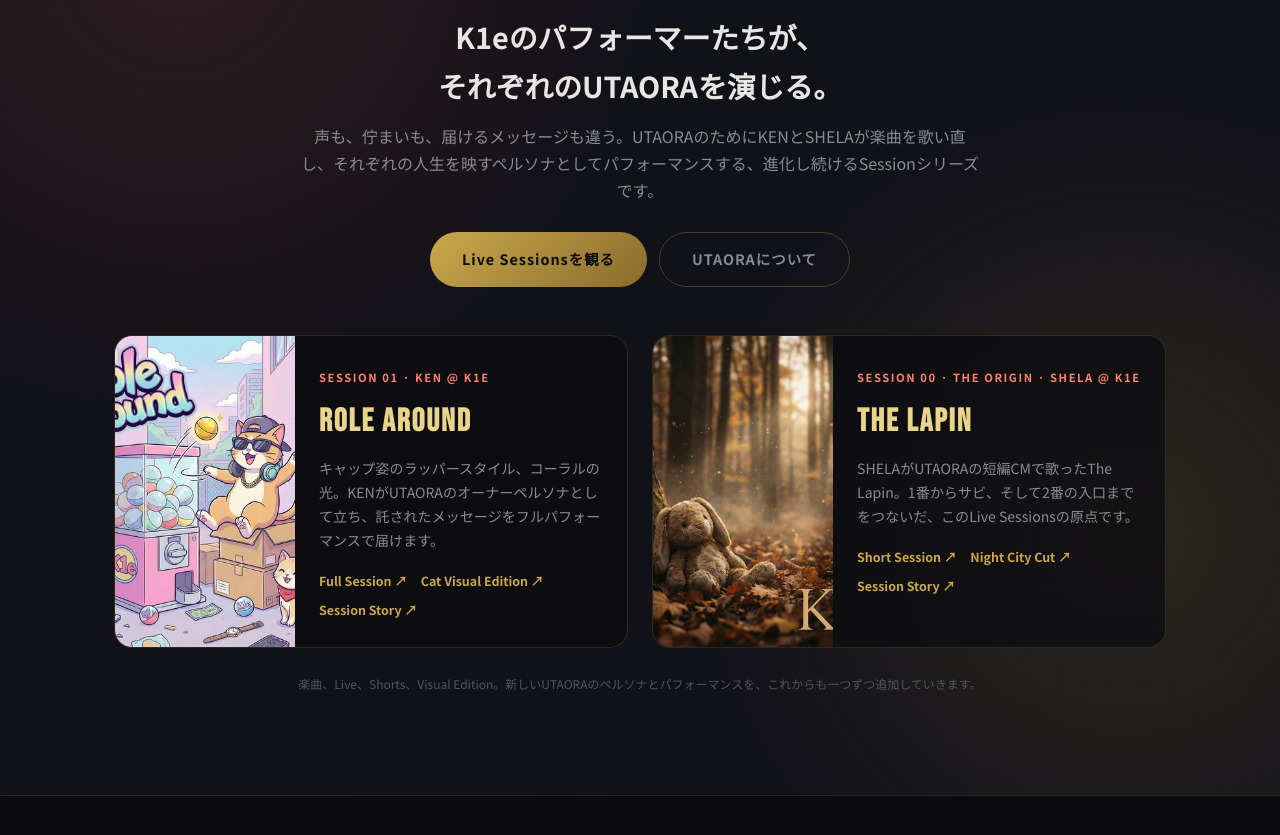
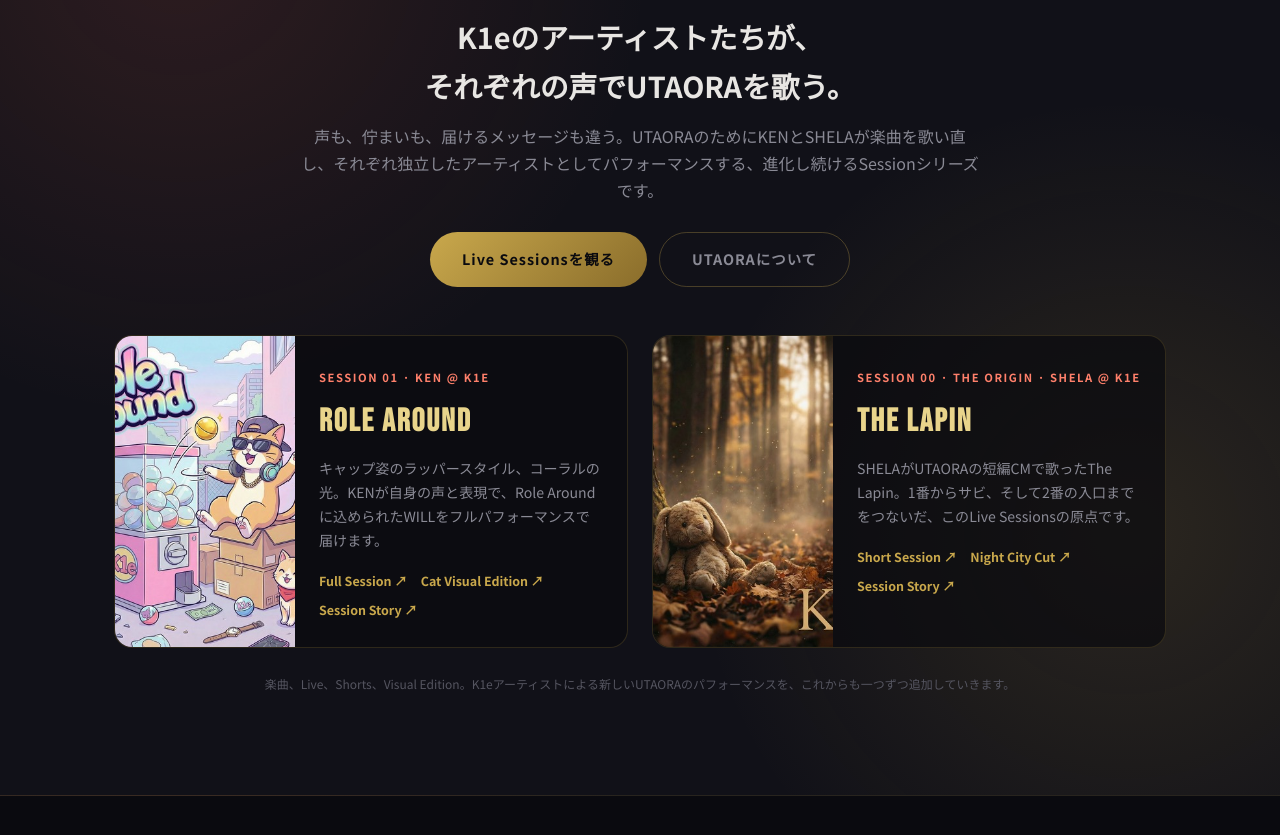
Before and after one commit to funatsukikeiichi-ctrl/k1e-jp, a plain HTML site: page index.html in a window 1280 px wide. Shown: the part 7233-8068 px from the top of the page. Drawn offline with Linux system fonts and the light colour scheme.

Commit message:
fix: keep K1e artists independent in UTAORA copy (#3)
Co-authored-by: 舟槻啓一 <keiichi@MacBook-Pro-M4.local>

```diff
--- a/index.html
+++ b/index.html
@@ -649,8 +649,8 @@
       <div class="utaora-collab-head">
         <p class="utaora-kicker">K1e × UTAORA · OFFICIAL LIVE SESSIONS</p>
         <h2 class="section-title"><span class="gold">K1e</span> × UTAORA</h2>
-        <p class="utaora-lead">K1eのパフォーマーたちが、<br>それぞれのUTAORAを演じる。</p>
-        <p class="utaora-copy">声も、佇まいも、届けるメッセージも違う。UTAORAのためにKENとSHELAが楽曲を歌い直し、それぞれの人生を映すペルソナとしてパフォーマンスする、進化し続けるSessionシリーズです。</p>
+        <p class="utaora-lead">K1eのアーティストたちが、<br>それぞれの声でUTAORAを歌う。</p>
+        <p class="utaora-copy">声も、佇まいも、届けるメッセージも違う。UTAORAのためにKENとSHELAが楽曲を歌い直し、それぞれ独立したアーティストとしてパフォーマンスする、進化し続けるSessionシリーズです。</p>
         <div class="utaora-actions">
           <a href="https://www.ediforce.co.jp/utaora/collabs/k1e/?utm_source=k1e&amp;utm_medium=referral&amp;utm_campaign=utaora_k1e_sessions" class="btn btn-primary">Live Sessionsを観る</a>
           <a href="https://www.ediforce.co.jp/utaora/?utm_source=k1e&amp;utm_medium=referral&amp;utm_campaign=utaora_k1e_sessions" class="btn btn-ghost">UTAORAについて</a>
@@ -663,7 +663,7 @@
           <div class="utaora-work-body">
             <span>SESSION 01 · KEN @ K1e</span>
             <h3>Role Around</h3>
-            <p>キャップ姿のラッパースタイル、コーラルの光。KENがUTAORAのオーナーペルソナとして立ち、託されたメッセージをフルパフォーマンスで届けます。</p>
+            <p>キャップ姿のラッパースタイル、コーラルの光。KENが自身の声と表現で、Role Aroundに込められたWILLをフルパフォーマンスで届けます。</p>
             <div class="utaora-video-links">
               <a href="https://www.youtube.com/watch?v=QAHI1E6G4BQ" target="_blank" rel="noopener">Full Session ↗</a>
               <a href="https://www.youtube.com/watch?v=IRLQ2JQACgw" target="_blank" rel="noopener">Cat Visual Edition ↗</a>
@@ -687,7 +687,7 @@
         </article>
       </div>
 
-      <p class="utaora-rights">楽曲、Live、Shorts、Visual Edition。新しいUTAORAのペルソナとパフォーマンスを、これからも一つずつ追加していきます。</p>
+      <p class="utaora-rights">楽曲、Live、Shorts、Visual Edition。K1eアーティストによる新しいUTAORAのパフォーマンスを、これからも一つずつ追加していきます。</p>
     </div>
   </section>
 
```
